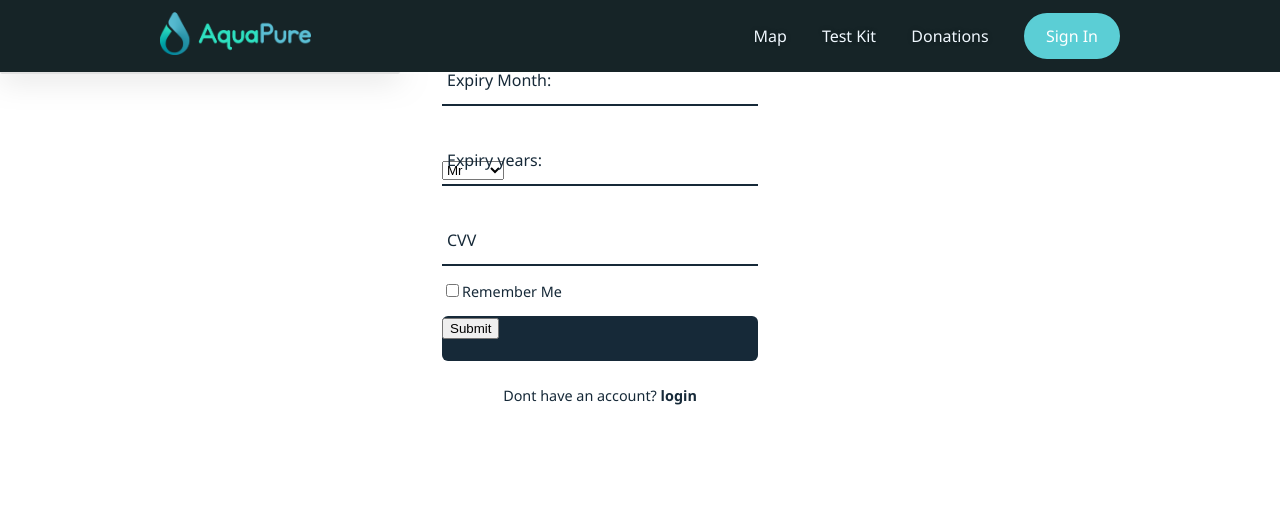
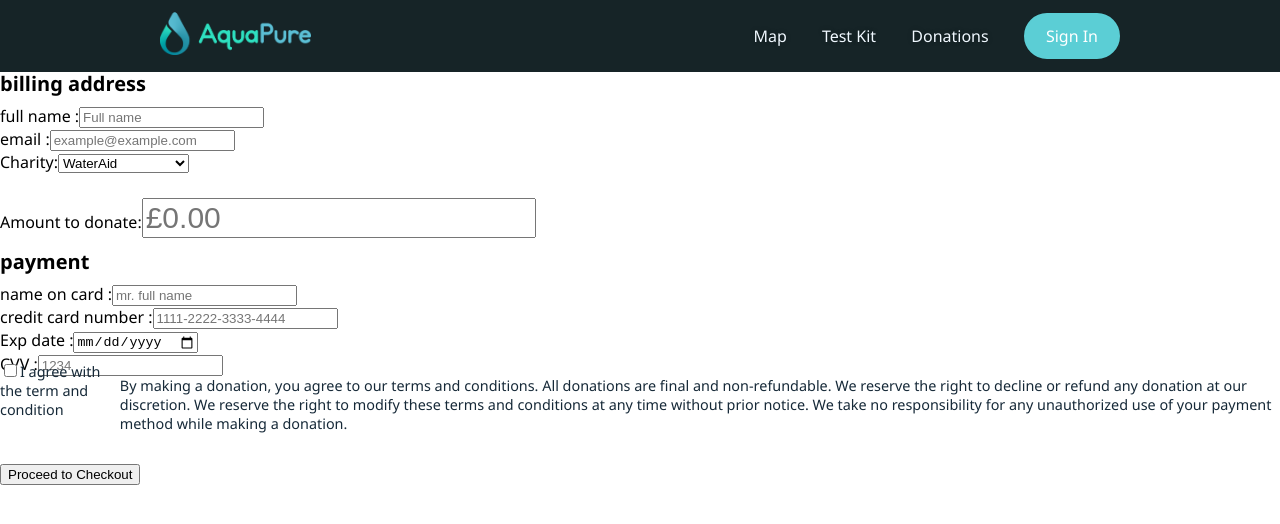
Before and after one commit to datMaul/AquaPure, a React (Create React App) app: page /donations/DonationForm in a window 1280 px wide. Shown: the top 524 px of the page. Built offline with nearby package versions, Linux system fonts and the light colour scheme; what react-chatbot-kit would draw is missing.

Commit message:
Update DonationForm.js
Co-Authored-By: Shashwat1234grgr <68346269+Shashwat1234grgr@users.noreply.github.com>

```diff
--- a/src/pages/donations/DonationForm.js
+++ b/src/pages/donations/DonationForm.js
@@ -1,196 +1,115 @@
 import React, { useState } from 'react';
 import './form.css';
-import './donationFormLink.js';
+import axios from 'axios';
+import { useNavigate } from "react-router-dom";
 import { Link } from "react-router-dom";
 
 export default function DonationForm() {
-    const [charity, setCharity] = useState('');
-  const [phoneNo, setPhoneNo] = useState('');
-  const [email, setEmail] = useState('');
-  const [price, setPrice] = useState('');
+  const navigate = useNavigate();
+  const [DonationData, setDonationData] = useState({
+    fullName: "",
+    email: "",
+    charity: "",
+    amount: "",
+    cardName: "",
+    creditCardNumber: "",
+    expDate: ""
+  });
+
+  const {
+    fullName,
+    email,
+    charity,
+    amount,
+    cardName,
+    creditCardNumber,
+    expDate
+  } = DonationData;
+
+  const handleInputChange = (event) => {
+    const { name, value, type, checked } = event.target;
+    setDonationData((prevState) => ({
+      ...prevState,
+      [name]: type === "checkbox" ? checked : value
+    }));
+  };
+
 
   const handleSubmit = (event) => {
     event.preventDefault();
-    const data = { charity, phone_no: phoneNo, email, price };
-    fetch('/donations/aquaDonation', {
-      method: 'POST',
-      headers: {
-        'Content-Type': 'application/json'
-      },
-      body: JSON.stringify(data)
+    console.log("Submitting form...");
+
+    axios.post('http://localhost:3000/donations/Invoice', DonationData)
+      .then(response => {
+        console.log(response);
+        navigate("/");
       })
-      .then(response => response.text())
-      .then(data => console.log(data))
       .catch(error => console.error(error));
+
+    console.log(DonationData);
   };
 
   return (
-        <div class="whole">
-            <div class="from-box login">
-                <h2>Billing Address</h2>
-                <form>
-                    {/* <div>
-                        <label htmlFor="title">Title:</label><br />
-                        <select id="title" name="title">
-                            <option value="Mr">Mr</option>
-                            <option value="Mrs">Mrs</option>
-                            <option value="Ms">Ms</option>
-                            <option value="Miss">Miss</option>
-                            <option value="Doctor">Doctor</option>
-                            <option value="Other">Other</option>
-                        </select><br />
-                    </div> */}
-                    <div>
-                        <label htmlFor="firstname">Full Name:</label><br />
-                        <input
-                            type="text"
-                            id="firstname"
-                            name="firstname"
-                            onInput={(e) =>
-                                (e.target.value = e.target.value.charAt(0).toUpperCase() + e.target.value.slice(1))
-                            }
-                        /><br />
+    <div className="wrapper">
+      <form onSubmit={handleSubmit}>
+        <div className="row">
+          <div className="col">
+            <h3 className="title">billing address</h3>
+            <div className="inputBox">
+              <span>full name :</span>
+              <input type="text" placeholder="Full name" required onChange={(event) => setDonationData({ ...DonationData, fullName: event.target.value })} value={fullName} />
             </div>
-                    {/* <div>
-                        <label htmlFor="surname">Surname:</label><br />
-                        <input
-                            type="text"
-                            id="surname"
-                            name="surname"
-                            onInput={(e) =>
-                                (e.target.value = e.target.value.charAt(0).toUpperCase() + e.target.value.slice(1))
-                            }
-                        /><br />
-                    </div> */}
-                    <div class="input-box">
-                        <label htmlFor="email">Email:</label><br />
-                        <input type="email" id="email" name="email" pattern="[^@]+@[^@]+" /><br />
+            <div className="inputBox">
+              <span>email :</span>
+              <input type="email" placeholder="example@example.com" pattern="[^@]+@[^@]+.+" required onChange={(event) => setDonationData({ ...DonationData, email: event.target.value })} value={email}/>
             </div>
-                    <div class="input-box">
-                        <label htmlFor="phone">Phone Number:</label><br />
-                        <input
-                            type="text"
-                            id="phone"
-                            name="phone"
-                            pattern="0[0-9]{10}"
-                            maxLength="11"
-                        /><br />
+            <div className="inputBox">
+              <span>Charity:</span>
+              <select id="charity" name="charity" value={charity} onChange={(event) => setDonationData({ ...DonationData, charity: event.target.value })}>
+                <option value="WaterAid">WaterAid</option>
+                <option value="drop_in_the_bucket">Drop in the bucket</option>
+                <option value="bloodWater">Blood: Water</option>
+                <option value="waterOrg">Water.org</option>
+              </select>
             </div>
-                    <div  class="input-box">
-                        <label htmlFor="address">Address:</label><br />
-                        <input type="text" id="address" name="address" /><br />
+            <div className="inputBox">
+              <span>Amount to donate:</span>
+              <input type="text" placeholder="£0.00" className='price' required onChange={(event) => setDonationData({ ...DonationData, amount: event.target.value })} value={amount}/>
             </div>
-                    <div  class="input-box">
-                        <label htmlFor="county">County:</label><br />
-                        <input type="text" id="county" name="county" /><br />
           </div>
-                    <div  class="input-box">
-                        <label htmlFor="postcode">Post Code:</label><br />
-                        <input
-                            type="text"
-                            id="postcode"
-                            name="postcode"
-                            onInput={(e) => (e.target.value = e.target.value.toUpperCase())}
-                        /><br />
+          <div className="col">
+            <h3 className="title">payment</h3>
+            <div className="inputBox">
+              <span>name on card :</span>
+              <input type="text" placeholder="mr. full name" required onChange={(event) => setDonationData({ ...DonationData, cardName: event.target.value })} value={cardName}/>
+            </div>
+            <div className="inputBox">
+              <span>credit card number :</span>
+              <input type="number" placeholder="1111-2222-3333-4444" maxLength={16} required onChange={(event) => setDonationData({ ...DonationData, creditCardNumber: event.target.value })} value={creditCardNumber}/>
+            </div>
+            <div className="flex">
+              <div className="inputBox">
+                <span>Exp date :</span>
+                <input type="date" placeholder="2022" required onChange={(event) => setDonationData({ ...DonationData, expDate: event.target.value })} value={expDate}/>
+              </div>
+              <div className="inputBox">
+                <span>CVV :</span>
+                <input type="text" placeholder="1234" maxLength={3} required/>
+              </div>
+            </div>
           </div>
           <div class="remember-forgot">
-                        <label><input type="checkbox"></input>Remember Me</label>
+            <label>
+              <input required type="checkbox"/>
+              I agree with the term and condition
+              </label>
+              <p>By making a donation, you agree to our terms and conditions. All donations are final and non-refundable. We reserve the right to decline or refund any donation at our discretion. We reserve the right to modify these terms and conditions at any time without prior notice. We take no responsibility for any unauthorized use of your payment method while making a donation.</p>
             </div>
-                    <div  class="btn">
-                        <input type="submit" value="Submit" />
         </div>
-                    <div class="login-register">
-                        <p>Dont have an account? <a
-                        href="#"
-                        class="register-link">Register </a></p>
-                    </div>
+        <Link to="/donations/Invoice">
+        <input type="submit" value="Proceed to Checkout" className="submit-btn" />
+        </Link>
       </form>
-            </div>
-
-            <div class="from-box register">
-                <h2>Card Details</h2>
-                <form>
-                    {/* <div>
-                        <label htmlFor="title">Title:</label><br />
-                        <select id="title" name="title">
-                            <option value="Mr">Mr</option>
-                            <option value="Mrs">Mrs</option>
-                            <option value="Ms">Ms</option>
-                            <option value="Miss">Miss</option>
-                            <option value="Doctor">Doctor</option>
-                            <option value="Other">Other</option>
-                        </select><br />
-                    </div> */}
-                    <div>
-                        <label htmlFor="firstname">Name of the Card:</label><br />
-                        <input
-                            type="text"
-                            id="firstname"
-                            name="firstname"
-                            onInput={(e) =>
-                                (e.target.value = e.target.value.charAt(0).toUpperCase() + e.target.value.slice(1))
-                            }
-                        /><br />
-                    </div>
-                    {/* <div>
-                        <label htmlFor="surname">Surname:</label><br />
-                        <input
-                            type="text"
-                            id="surname"
-                            name="surname"
-                            onInput={(e) =>
-                                (e.target.value = e.target.value.charAt(0).toUpperCase() + e.target.value.slice(1))
-                            }
-                        /><br />
-                    </div> */}
-                    <div class="input-box">
-                        <label htmlFor="email">Email:</label><br />
-                        <input type="email" id="email" name="email" pattern="[^@]+@[^@]+" /><br />
-                    </div>
-                    <div class="input-box">
-                        <label htmlFor="card-numnber">Card Number:</label><br />
-                        <input
-                            type="text"
-                            id="card-numnber"
-                            name="card-numnber"
-                            pattern="0[0-9]{10}"
-                            maxLength="16"
-                        /><br />
-                    </div>
-                    <div  class="input-box">
-                        <label htmlFor="expiry-month">Expiry Month:</label><br />
-                        <input type="text" id="expiry-month" name="expiry-month" /><br />
-                    </div>
-                    <div  class="input-box">
-                        <label htmlFor="county">Expiry years:</label><br />
-                        <select id="expiry-years" name="expiry-years">
-                            <option value="2023">Mr</option>
-                            <option value="2024">Mrs</option>
-                            <option value="2025">Ms</option>
-                            <option value="2026">Miss</option>
-                            <option value="2027">Doctor</option>
-                            <option value="2028">Other</option>
-                        </select><br />
-                    </div>
-                    <div  class="input-box">
-                        <label htmlFor="postcode">CVV</label><br />
-                        <input type="text" id="CVV" name="CVV" />
-                        <br />
-                    </div>
-
-                    <div class="remember-forgot">
-                        <label><input type="checkbox"></input>Remember Me</label>
-                    </div>
-                    <div  class="btn">
-                        <input type="submit" value="Submit" />
-                    </div>
-                    <div class="login-register">
-                        <p>Dont have an account? <a
-                        href="/signin/SignIn"
-                        class="login-link">login </a></p>
-                    </div>
-                </form>
-            </div>
     </div>
   );
 }
```
Lines whose indentation alone changed are shown as unchanged.
